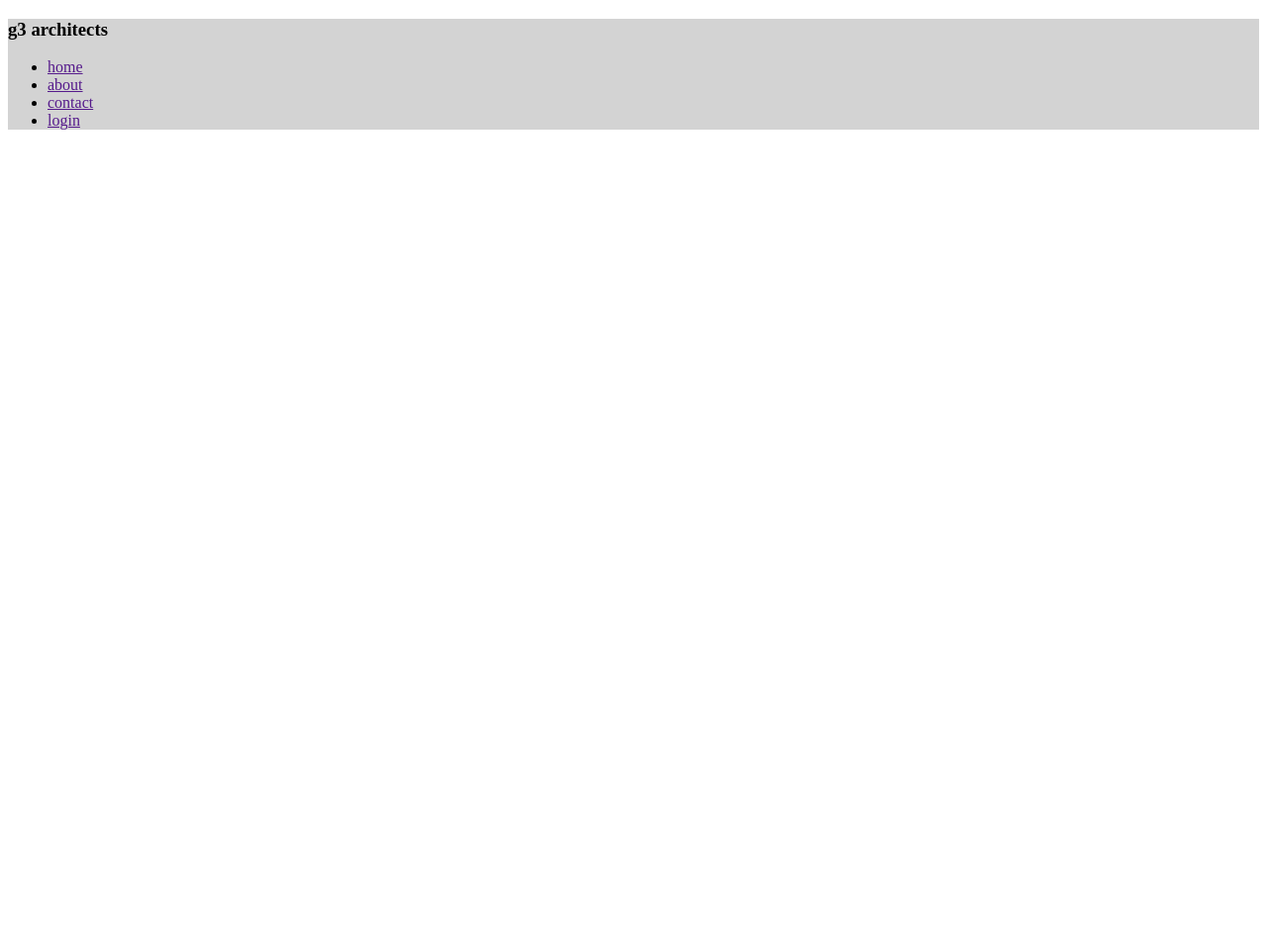
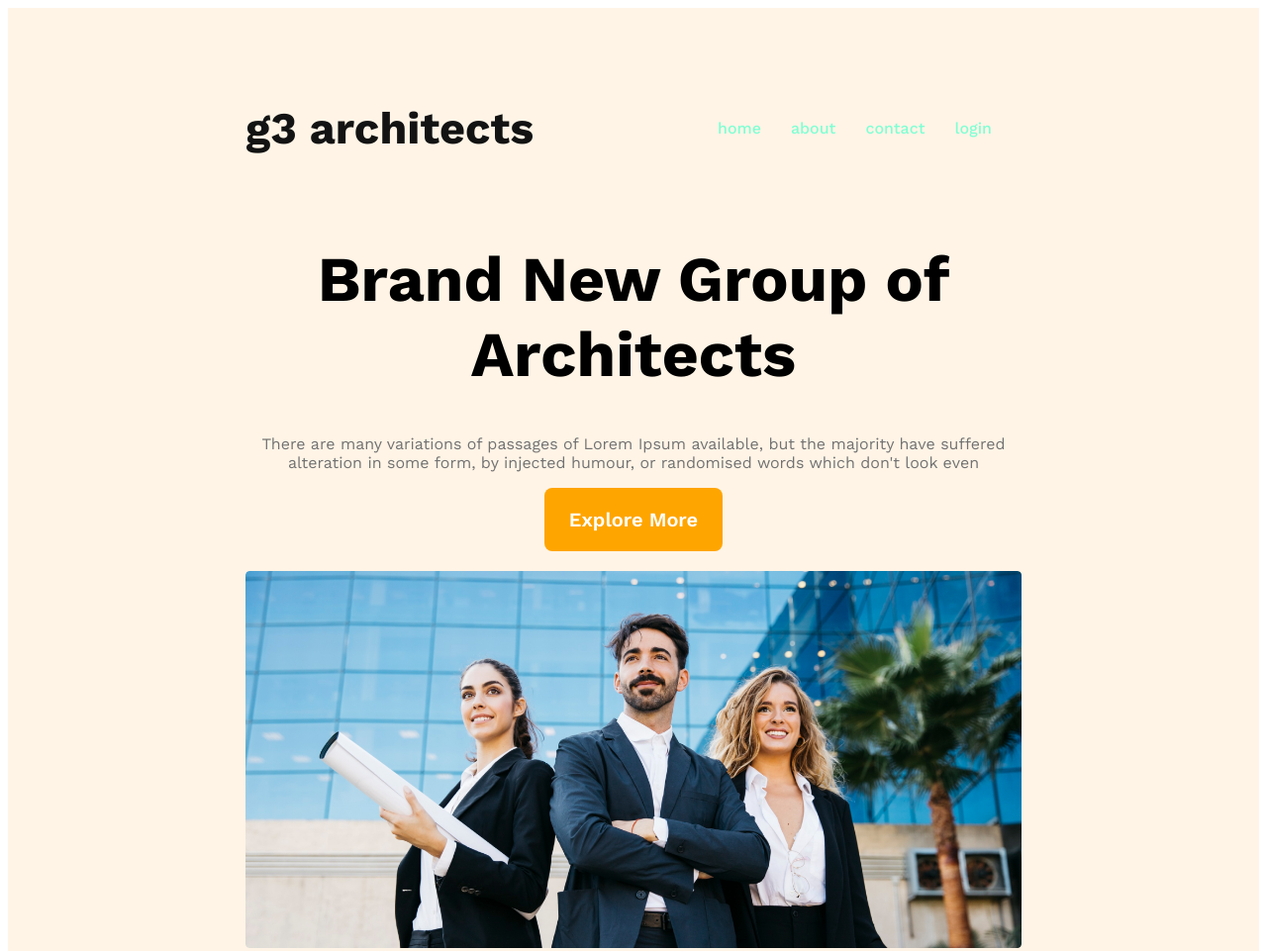
Before and after one commit to mdriaz60000/architects-web-repo, a plain HTML site: page index.html in a window 1280 px wide. Shown: the top 961 px of the page at 99% size. Before the commit the page ends 800 px from the top, so only its background shows below. Drawn offline with nearby package versions, Linux system fonts and the light colour scheme.

Commit message:
added finished the header

```diff
--- a/index.html
+++ b/index.html
@@ -5,11 +5,14 @@
     <meta name="viewport" content="width=device-width, initial-scale=1.0">
     <title> <architects-web-repo</title>
     <link rel="stylesheet" href="styles/architects.css">
+    <link rel="preconnect" href="https://fonts.googleapis.com">
+<link rel="preconnect" href="https://fonts.gstatic.com" crossorigin>
+<link href="https://fonts.googleapis.com/css2?family=Work+Sans:wght@400;500;600;700;800&display=swap" rel="stylesheet">
 </head>
 <body>
     <header>
-<nav>
-    <h3>g3 architects</h3>
+<nav class="nav">
+    <h3 class="nav-title">g3 architects</h3>
     <ul>
         <li><a href="">home</a></li>
         <li><a href="">about</a></li>
@@ -17,6 +20,19 @@
         <li><a href=""> login</a></li>
     </ul>
 </nav>
+<div class="banner">
+   <div class="banner-conten">
+    <h1 class=" banner-title">
+        Brand New
+        Group of Architects
+    </h1>
+    <p class="banner-discription">
+        There are many variations of passages of Lorem Ipsum available, but the majority have suffered alteration in some form, by injected humour, or randomised words which don't look even
+    </p>
+   <button class="btn-primary"> Explore More</button>
+   </div>
+<img src="images/banner.png" alt="">
+</div>
     </header>
     <main>
 
--- a/styles/architects.css
+++ b/styles/architects.css
@@ -1,6 +1,70 @@
 
 
 
+*{
+    font-family: 'Work Sans', sans-serif;
+}
+header{ background-color: rgba(255, 144, 14, 0.10);
+padding:  50px 240px ;
+}
+.nav-title{
+    font-size: 45px;
+    font-weight: 700;
+    color: #131313;
+}
+.nav{
+    display: flex;
+    justify-content: space-between;
+    align-items: center;
+}
+nav > ul {
+    display: flex;
 
+}
+nav li {
+    list-style: none;
+    margin-right: 30px;
+    font-size: 1rem;
+font-weight: 500;
+}
+nav li a {
+    text-decoration: none;
+    color: aquamarine;
+}
+.banner-conten{
+max-width: 800px;
+text-align: center;
+margin: 0 auto;
+}
+.banner-title{
+    color: black;
+    font-size: 64px;
+font-weight: 700;
+}
+.banner-discription{
+    color:#727272;
+}
+.btn-primary{
+    background: orange;
+    border-radius: 8px;
+    padding: 20px 25px;
+    color: white;
+text-align: center;
+font-size: 20px;
+font-weight: 600;
+cursor:pointer;
+border: 0;
 
-header{ background-color: lightgrey;}
+}
+.banner img{
+    margin-top: 20px;
+    width: 100%;
+}
+@media screen and (max-width: 576px ) {
+    .header{
+        padding: 20px;
+    }
+    .nav{
+        flex-direction: column;
+    }
+}
```
